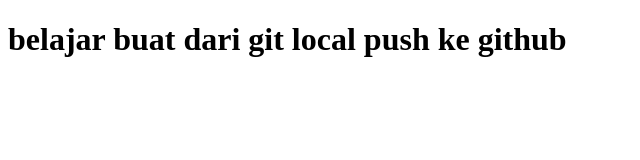
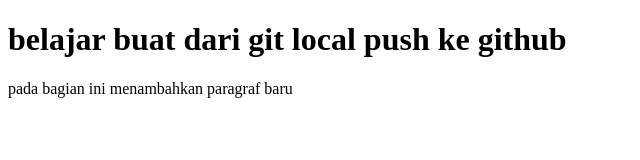
Before and after one commit to jpenulis/wpu-git-test2, a plain HTML site: page index.html in a window 1280 px wide. Shown: the whole page, without its empty margins (0-640 px from the left). Drawn offline with Linux system fonts and the light colour scheme.

Commit message:
menambahkan paragraf

```diff
--- a/index.html
+++ b/index.html
@@ -6,5 +6,6 @@
 </head>
 <body>
 	<h1>belajar buat dari git local push ke github</h1>
+	<p>pada bagian ini menambahkan paragraf baru</p>
 </body>
 </html>
```
